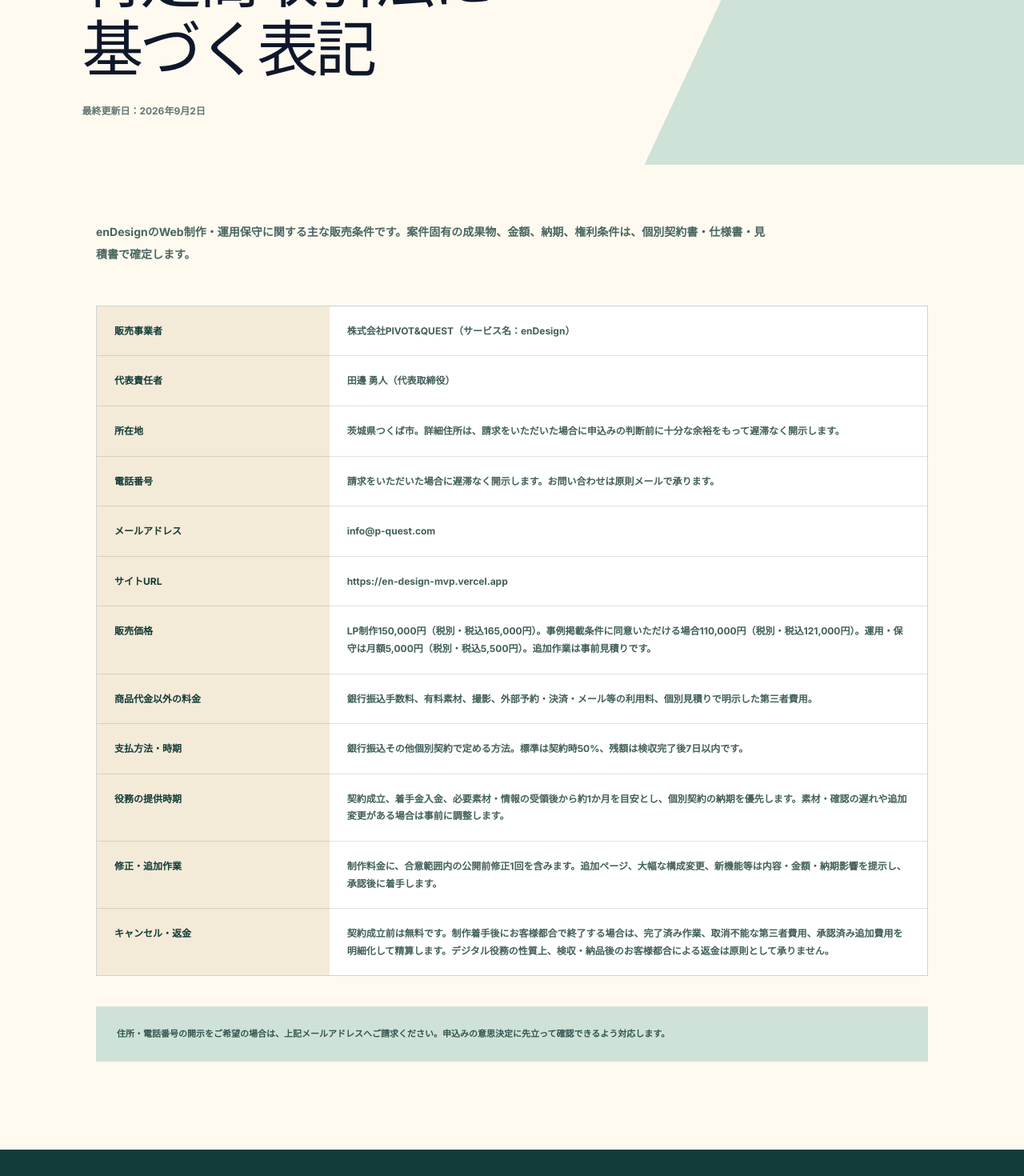
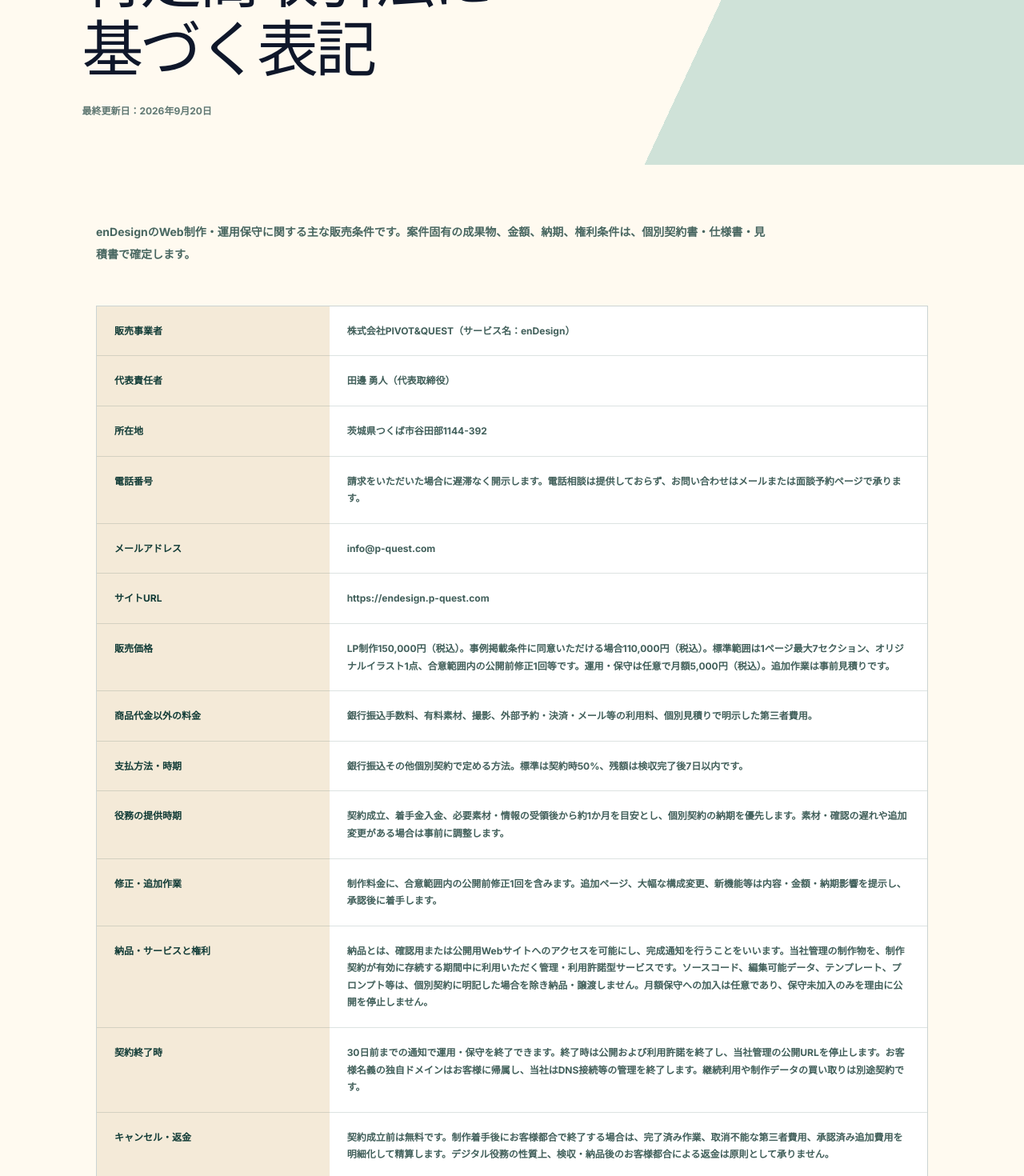
Before and after one commit to beee056/enDesign-MVP, a Next.js app: page /legal in a window 1280 px wide. Shown: the part 320-1790 px from the top of the page at 80% size. Built offline with nearby package versions, Linux system fonts and the light colour scheme; no server answers.

Commit message:
Update legal terms for managed service model

```diff
--- a/src/app/legal/page.tsx
+++ b/src/app/legal/page.tsx
@@ -10,15 +10,17 @@
 const rows = [
   ["販売事業者", "株式会社PIVOT&QUEST（サービス名：enDesign）"],
   ["代表責任者", "田邊 勇人（代表取締役）"],
-  ["所在地", "茨城県つくば市。詳細住所は、請求をいただいた場合に申込みの判断前に十分な余裕をもって遅滞なく開示します。"],
-  ["電話番号", "請求をいただいた場合に遅滞なく開示します。お問い合わせは原則メールで承ります。"],
+  ["所在地", "茨城県つくば市谷田部1144-392"],
+  ["電話番号", "請求をいただいた場合に遅滞なく開示します。電話相談は提供しておらず、お問い合わせはメールまたは面談予約ページで承ります。"],
   ["メールアドレス", "info@p-quest.com"],
-  ["サイトURL", "https://en-design-mvp.vercel.app"],
-  ["販売価格", "LP制作150,000円（税別・税込165,000円）。事例掲載条件に同意いただける場合110,000円（税別・税込121,000円）。運用・保守は月額5,000円（税別・税込5,500円）。追加作業は事前見積りです。"],
+  ["サイトURL", "https://endesign.p-quest.com"],
+  ["販売価格", "LP制作150,000円（税込）。事例掲載条件に同意いただける場合110,000円（税込）。標準範囲は1ページ最大7セクション、オリジナルイラスト1点、合意範囲内の公開前修正1回等です。運用・保守は任意で月額5,000円（税込）。追加作業は事前見積りです。"],
   ["商品代金以外の料金", "銀行振込手数料、有料素材、撮影、外部予約・決済・メール等の利用料、個別見積りで明示した第三者費用。"],
   ["支払方法・時期", "銀行振込その他個別契約で定める方法。標準は契約時50%、残額は検収完了後7日以内です。"],
   ["役務の提供時期", "契約成立、着手金入金、必要素材・情報の受領後から約1か月を目安とし、個別契約の納期を優先します。素材・確認の遅れや追加変更がある場合は事前に調整します。"],
   ["修正・追加作業", "制作料金に、合意範囲内の公開前修正1回を含みます。追加ページ、大幅な構成変更、新機能等は内容・金額・納期影響を提示し、承認後に着手します。"],
+  ["納品・サービスと権利", "納品とは、確認用または公開用Webサイトへのアクセスを可能にし、完成通知を行うことをいいます。当社管理の制作物を、制作契約が有効に存続する期間中に利用いただく管理・利用許諾型サービスです。ソースコード、編集可能データ、テンプレート、プロンプト等は、個別契約に明記した場合を除き納品・譲渡しません。月額保守への加入は任意であり、保守未加入のみを理由に公開を停止しません。"],
+  ["契約終了時", "30日前までの通知で運用・保守を終了できます。終了時は公開および利用許諾を終了し、当社管理の公開URLを停止します。お客様名義の独自ドメインはお客様に帰属し、当社はDNS接続等の管理を終了します。継続利用や制作データの買い取りは別途契約です。"],
   ["キャンセル・返金", "契約成立前は無料です。制作着手後にお客様都合で終了する場合は、完了済み作業、取消不能な第三者費用、承認済み追加費用を明細化して精算します。デジタル役務の性質上、検収・納品後のお客様都合による返金は原則として承りません。"],
 ] as const;
 
@@ -32,14 +34,14 @@
       <section className={styles.hero}>
         <p className={styles.eyebrow}>LEGAL INFORMATION</p>
         <h1>特定商取引法に<br />基づく表記</h1>
-        <p className={styles.updated}>最終更新日：2026年9月2日</p>
+        <p className={styles.updated}>最終更新日：2026年9月20日</p>
       </section>
       <div className={styles.body}>
         <p className={styles.lead}>enDesignのWeb制作・運用保守に関する主な販売条件です。案件固有の成果物、金額、納期、権利条件は、個別契約書・仕様書・見積書で確定します。</p>
         <div className={styles.tableWrap}>
-          <table className={styles.table}><tbody>{rows.map(([label, value]) => <tr key={label}><th>{label}</th><td>{value}</td></tr>)}</tbody></table>
+          <table className={styles.table}><caption className={styles.srOnly}>enDesignの販売条件</caption><tbody>{rows.map(([label, value]) => <tr key={label}><th scope="row">{label}</th><td>{value}</td></tr>)}</tbody></table>
         </div>
-        <p className={styles.note}>住所・電話番号の開示をご希望の場合は、上記メールアドレスへご請求ください。申込みの意思決定に先立って確認できるよう対応します。</p>
+        <p className={styles.note}>電話番号の開示をご希望の場合は、上記メールアドレスへご請求ください。申込みの意思決定に先立って確認できるよう対応します。面談は<a href="https://calendar.app.google/BXkqAHMvNuv1TVn8A" target="_blank" rel="noreferrer">面談予約ページ（新しいタブで開きます）</a>からご予約いただけます。</p>
       </div>
       <footer className={styles.footer}><Link href="/">enDesign</Link><small>© PIVOT&amp;QUEST Inc.</small></footer>
     </main>
--- a/src/app/privacy/page.tsx
+++ b/src/app/privacy/page.tsx
@@ -17,17 +17,17 @@
       <section className={styles.hero}>
         <p className={styles.eyebrow}>PRIVACY POLICY</p>
         <h1>プライバシー<br />ポリシー</h1>
-        <p className={styles.updated}>最終更新日：2026年9月2日</p>
+        <p className={styles.updated}>最終更新日：2026年9月20日</p>
       </section>
       <div className={styles.body}>
         <p className={styles.lead}>株式会社PIVOT&amp;QUEST（以下「当社」）は、enDesignに関して取得する個人情報を、以下の方針に基づき取り扱います。</p>
-        <section className={styles.section}><h2>1. 取得する情報</h2><p>氏名、事業者名、地域、メールアドレス、電話番号、Webサイト・SNS情報、相談内容、予算・時期、フォーム回答、契約・請求・支払情報、アクセス・通信記録等を取得する場合があります。</p></section>
-        <section className={styles.section}><h2>2. 利用目的</h2><ul><li>無料Web診断、相談、本人確認および連絡</li><li>調査、提案、見積り、契約、制作、公開、保守および請求</li><li>問い合わせ対応、品質・安全性の改善、不正利用防止</li><li>法令対応、紛争対応および権利保護</li><li>別途同意を得た事例掲載</li></ul></section>
-        <section className={styles.section}><h2>3. AI・外部サービスの利用</h2><p>構成・文章の下書き、情報整理、画像案、検証補助等に外部AIサービスを利用する場合があります。秘密情報・個人情報は、業務上必要な範囲および同意・契約上許容される範囲で取り扱い、人が事実・表現・品質を確認します。</p><p>制作、サーバー、フォーム、メール、電子契約、会計等を外部事業者へ委託する場合、必要な範囲で情報を取り扱わせ、契約・選定・監督を行います。</p></section>
+        <section className={styles.section}><h2>1. 取得する情報</h2><p>氏名、事業者名、所在地・地域、メールアドレス、希望する連絡方法、Webサイト・SNS・Googleビジネスプロフィール等の情報、第1段階・第2段階のGoogleフォーム回答、相談内容、課題、予算・希望時期、面談予約日時、契約・請求・支払情報、アクセス・通信記録等を取得する場合があります。Webサイト上の7問の簡易診断はブラウザ内で処理され、回答内容は当社へ送信されません。電話相談は提供しておらず、電話番号を必須情報として取得しません。</p></section>
+        <section className={styles.section}><h2>2. 利用目的</h2><ul><li>Webサイト上での無料Web診断の判定および結果表示</li><li>第1段階・第2段階フォームの回答照合、相談対応、本人・事業者確認および連絡</li><li>面談予約、調査、提案、見積り、契約、制作、公開、保守および請求</li><li>問い合わせ対応、品質・安全性の改善、不正利用防止</li><li>法令対応、紛争対応および権利保護</li><li>別途同意を得た事例掲載</li></ul><p>診断結果のPDFは、利用者がブラウザの印刷・保存機能で端末内に作成するもので、保存したPDFの内容が保存操作だけで当社へ送信されることはありません。</p></section>
+        <section className={styles.section}><h2>3. AI・外部サービスの利用</h2><p>構成・文章の下書き、情報整理、画像案、検証補助等に外部AIサービスを利用する場合があります。個人情報・秘密情報は、業務上必要な範囲かつ各サービスの設定・契約上許容される範囲に限定し、人が事実・表現・品質を確認します。</p><p>Google Forms、Google Drive、Google Calendar、Vercel、メール、電子契約、会計その他のクラウドサービスを利用し、または制作・イラスト等を外部事業者へ委託する場合があります。その場合、必要な範囲に限定し、提供者の公表情報、契約、アクセス権限および取扱状況を確認します。</p></section>
         <section className={styles.section}><h2>4. 第三者提供</h2><p>法令に基づく場合、生命・身体・財産の保護に必要な場合、業務委託に必要な場合、合併・事業承継等の場合を除き、本人の同意なく個人情報を第三者へ提供しません。</p></section>
         <section className={styles.section}><h2>5. 安全管理・保存期間</h2><p>アクセス制御、認証、共有範囲の管理、バックアップ、端末管理、不要データ削除、事故時の調査・連絡等を行います。情報は利用目的、契約、法令上の保存義務に必要な期間保持し、その後削除または匿名化します。</p></section>
         <section className={styles.section}><h2>6. 開示・訂正・利用停止等</h2><p>本人確認のうえ、保有個人データの利用目的通知、開示、訂正、追加、削除、利用停止等の請求に法令に従って対応します。</p></section>
-        <section className={styles.section}><h2>7. お問い合わせ</h2><p>本ポリシーに関するお問い合わせは、info@p-quest.com までご連絡ください。</p></section>
+        <section className={styles.section}><h2>7. お問い合わせ</h2><p>株式会社PIVOT&amp;QUEST（所在地：茨城県つくば市谷田部1144-392、代表者・担当：田邊勇人）<br />本ポリシーに関する開示・訂正・利用停止等の正式なご請求は、<a href="mailto:info@p-quest.com">info@p-quest.com</a>までご連絡ください。一般の面談は、<a href="https://calendar.app.google/BXkqAHMvNuv1TVn8A" target="_blank" rel="noreferrer">面談予約ページ（新しいタブで開きます）</a>から予約できます。</p></section>
         <p className={styles.note}>利用する外部サービスや国外移転の実態に重要な変更がある場合は、本ポリシーを更新します。</p>
       </div>
       <footer className={styles.footer}><Link href="/">enDesign</Link><small>© PIVOT&amp;QUEST Inc.</small></footer>
--- a/src/app/terms/page.tsx
+++ b/src/app/terms/page.tsx
@@ -17,22 +17,23 @@
       <section className={styles.hero}>
         <p className={styles.eyebrow}>TERMS OF SERVICE</p>
         <h1>利用規約</h1>
-        <p className={styles.updated}>最終更新日：2026年9月2日</p>
+        <p className={styles.updated}>最終更新日：2026年9月20日</p>
       </section>
       <div className={styles.body}>
-        <p className={styles.lead}>本規約は、株式会社PIVOT&amp;QUESTが提供するenDesignの無料Web診断、Web制作、公開支援および運用・保守に適用されます。案件固有の条件は個別契約書・仕様書・見積書で確定します。</p>
+        <p className={styles.lead}>本規約は、株式会社PIVOT&amp;QUESTが提供するenDesignの無料Web診断、Web制作、公開支援および運用・保守に適用されます。enDesignは、制作データ一式を販売するサービスではなく、当社が管理する制作物を契約期間中に利用いただく管理・利用許諾型のサービスです。案件固有の条件は個別契約書・仕様書・見積書で確定します。</p>
         <section className={styles.section}><h2>第1条　契約と優先順位</h2><p>有料業務は、成果物、金額、支払条件、納期等を記録が残る方法で合意した時に成立します。内容が矛盾する場合は、個別契約書、合意済み仕様書・見積書、本規約の順で優先します。</p></section>
-        <section className={styles.section}><h2>第2条　制作内容・料金</h2><p>標準LP制作は150,000円（税別・税込165,000円）です。事例掲載条件に別途同意いただける場合は110,000円（税別・税込121,000円）です。標準範囲は1ページ、スマートフォン対応、構成・文章支援、オリジナルイラスト、合意範囲内の公開前修正1回、外部問い合わせ導線および公開設定です。</p><p>追加ページ、撮影、有料素材、新機能、大幅な構成変更等は、追加内容・金額・納期影響を提示し、承認後に着手します。</p></section>
+        <section className={styles.section}><h2>第2条　制作内容・料金</h2><p>標準LP制作は150,000円（税込）です。事例掲載条件に別途同意いただける場合は110,000円（税込）です。標準範囲は1ページ（最大7セクション。ヘッダー、フッターおよび既存セクション内の簡易CTAを除く）、スマートフォン対応、構成・文章支援、オリジナルイラスト1点、合意範囲内の公開前修正1回、外部問い合わせ導線および公開設定です。</p><p>追加ページ、撮影、有料素材、新機能、大幅な構成変更等は、追加内容・金額・納期影響を提示し、承認後に着手します。</p></section>
         <section className={styles.section}><h2>第3条　支払・着手・納期</h2><p>標準の支払条件は契約時50%、検収完了後7日以内に50%です。契約成立、着手金入金、主要素材・情報の受領がそろった日を着手日とし、納期は約1か月を目安とします。お客様による素材提出・確認の遅れ、追加変更、外部サービスの審査等がある場合は工程を調整します。</p></section>
         <section className={styles.section}><h2>第4条　お客様提供素材</h2><p>写真、ロゴ、文章、商標、人物情報等は、必要な著作権・肖像権・利用許諾を得たものをご提供ください。事業内容、価格、許認可、専門法令への適合性は、公開前にお客様が最終確認するものとします。</p></section>
-        <section className={styles.section}><h2>第5条　確認・検収・公開</h2><p>お客様は、原則として納品後5営業日以内に表示、リンク、フォーム、文言を確認し、契約内容との具体的な不一致を通知します。公開は、検収、残金支払、写真・口コミ等の必要な権利確認が完了した後に行います。</p></section>
-        <section className={styles.section}><h2>第6条　権利・イラスト・AI素材</h2><ul><li>お客様提供素材の権利は、お客様または正当な権利者に留保されます。</li><li>個別契約で譲渡または利用許諾の対象としたデザイン・文章・コードは、報酬完済後に合意範囲で利用できます。汎用ノウハウ、テンプレート、ライブラリ、第三者素材は対象外です。</li><li>手描きイラストの著作権は、別途譲渡合意がない限り制作者に留保され、対象Webサイト・公式SNSでの利用を標準範囲とします。</li><li>AIは構成・文章・画像の下書きや検証補助に利用する場合があります。人が事実、権利、表現、品質を確認します。AI生成物は第三者権利を侵害しないことや独占的な権利取得を保証するものではなく、必要に応じて人が修正・差替えます。</li></ul></section>
-        <section className={styles.section}><h2>第7条　運用・保守</h2><p>月額5,000円（税別・税込5,500円）で、ドメイン・サーバー管理および月30分までの軽微な文言・画像差替え等を行います。新ページ、新機能、大幅なレイアウト変更、撮影、24時間監視、外部サービス自体の復旧保証は含みません。</p><p>採用環境で可能な場合、バックアップは週1回、4世代または30日を目安に保持します。復元可能な範囲は利用する外部サービスの仕様に従い、完全な復元や無停止を保証するものではありません。</p></section>
-        <section className={styles.section}><h2>第8条　保守の終了・データ引継ぎ</h2><p>最低契約期間は設けず、30日前までの通知で終了できます。終了時は、残金・外部費用の精算後、ドメイン、公開データ、顧客提供素材、移管可能なソースおよび必要な管理情報の引継ぎ方法を確認します。汎用テンプレート、制作ツール、第三者ライセンス、内部運用情報は引渡対象外です。</p><p>移管または返却後、運用バックアップは原則30日以内に削除します。ただし、契約・請求・取引記録等、法令または正当な業務上の理由で保存が必要な情報は所定期間保持します。</p></section>
+        <section className={styles.section}><h2>第5条　確認・検収・公開</h2><p>本規約における「納品」とは、確認用または公開用Webサイトへのアクセスを可能にし、完成通知を行うことをいい、ソースコードや編集可能データの引渡しを意味しません。お客様は、原則として完成通知後5営業日以内に表示、リンク、フォーム、文言を確認し、契約内容との具体的な不一致を通知します。公開は、検収、残金支払、写真・口コミ等の必要な権利確認が完了した後に行います。</p></section>
+        <section className={styles.section}><h2>第6条　権利・イラスト・AI素材</h2><ul><li>お客様が提供したロゴ、写真、文章その他の素材の権利は、お客様または正当な権利者に留保されます。</li><li>当社または制作者が作成したデザイン、レイアウト、コード、イラスト、テンプレート、プロンプト、元データ、制作手法等は、著作権その他の権利が成立する範囲で、個別に書面で譲渡合意しない限り当社または制作者に帰属・留保されます。</li><li>お客様には、制作契約が有効に存続する期間中、指定されたWebサイトおよび事業上必要な公式SNSで制作物を利用するための、非独占的・譲渡不能・再許諾不能の権利を許諾します。月額保守への加入は任意であり、保守未加入のみを理由に公開を停止しません。ソースコード、編集可能データ、プロンプトその他の制作データは、個別契約に明記した場合を除き納品対象ではありません。</li><li>当社は、当社または制作者が作成し、再利用に必要な権利を有するものに限り、秘密情報やお客様固有の名称、ロゴ、人物、未公開情報を除いた汎用的な構成、コード、ノウハウ、抽象的な図形・イラスト要素を、当社の実績紹介、SNS、広告または他案件で再利用できるものとします。お客様を特定できる形で利用する場合は、事前に個別の同意を得ます。</li><li>AIは構成・文章・画像の下書きや検証補助に利用する場合があります。人が事実、権利、表現、品質を確認します。AI生成物について著作権その他の権利が成立する場合、その帰属と利用範囲は本条に従いますが、独占的な権利取得や第三者権利を侵害しないことを保証するものではありません。</li></ul></section>
+        <section className={styles.section}><h2>第7条　運用・保守</h2><p>月額5,000円（税込）で、ドメイン・サーバー管理および月30分までの軽微な文言・画像差替え等を行います。新ページ、新機能、大幅なレイアウト変更、撮影、24時間監視、外部サービス自体の復旧保証は含みません。</p><p>採用環境で可能な場合、バックアップは週1回、4世代または30日を目安に保持します。復元可能な範囲は利用する外部サービスの仕様に従い、完全な復元や無停止を保証するものではありません。</p></section>
+        <section className={styles.section}><h2>第8条　保守の終了・公開停止・データの扱い</h2><p>最低契約期間は設けず、30日前までの通知で終了できます。契約終了時には、当社によるホスティング、公開管理および第6条の利用許諾が終了し、対象Webサイトの公開を停止します。当社管理のサブドメイン・公開URLは利用できなくなります。</p><p>お客様名義の独自ドメインはお客様に帰属し、当社はDNS接続その他の管理を終了します。残金・外部費用の精算後、お客様提供素材およびお客様が直接管理する外部サービスの情報は、合理的な範囲で返却または権限解除を行います。ソースコード、編集可能データ、テンプレート、プロンプト、制作ツール、内部運用情報は引渡対象外です。継続利用やデータ買い取りを希望する場合は、対象・権利・金額を別途契約します。</p><p>終了後、運用バックアップとお客様提供素材は原則30日以内に削除します。ただし、契約・請求・取引記録等、法令または正当な業務上の理由で保存が必要な情報は所定期間保持します。</p></section>
         <section className={styles.section}><h2>第9条　キャンセル・中途終了</h2><p>契約成立前のキャンセルは無料です。制作着手後にお客様都合で終了する場合、完了済み作業、取消不能な第三者費用、承認済み追加費用を明細化し、契約総額を上限として精算します。未使用の前払金がある場合は精算後に返金します。</p></section>
         <section className={styles.section}><h2>第10条　成果の非保証・外部サービス</h2><p>検索順位、アクセス数、問い合わせ数、売上、採用数等の成果は保証しません。Vercel、Google、SNS、予約・決済等の外部サービスの料金、審査、停止、障害、仕様変更、データ消失は各提供者の条件に従います。</p></section>
         <section className={styles.section}><h2>第11条　禁止事項・契約解除</h2><p>違法行為、第三者の権利侵害、不正アクセス、虚偽情報の掲載、安全確保が困難な指示を禁止します。重大な契約違反や支払遅延があり、相当期間を設けた是正要請にも応じない場合は、業務の中断または契約解除ができるものとします。</p></section>
         <section className={styles.section}><h2>第12条　責任・協議</h2><p>当社の責めに帰すべき事由による直接かつ通常の損害について、法令上制限できない場合を除き、当該契約で受領した報酬総額を責任上限とします。本規約に定めのない事項や疑義は、当事者間で誠実に協議します。</p></section>
+        <section className={styles.section}><h2>第13条　連絡・相談窓口</h2><p>契約、解約、個人情報その他の正式なご連絡は、<a href="mailto:info@p-quest.com">info@p-quest.com</a>へお送りください。面談をご希望の場合は、<a href="https://calendar.app.google/BXkqAHMvNuv1TVn8A" target="_blank" rel="noreferrer">面談予約ページ（新しいタブで開きます）</a>からご予約いただけます。電話相談は提供していません。</p></section>
         <p className={styles.note}>本ページは公開用の共通条件です。実際の案件では、重要事項説明、個別契約書、仕様書、見積書および必要な付属規約を確認してください。</p>
       </div>
       <footer className={styles.footer}><Link href="/">enDesign</Link><small>© PIVOT&amp;QUEST Inc.</small></footer>
```
Also changed, not shown: src/app/policy.module.css (+11 -0 lines).
